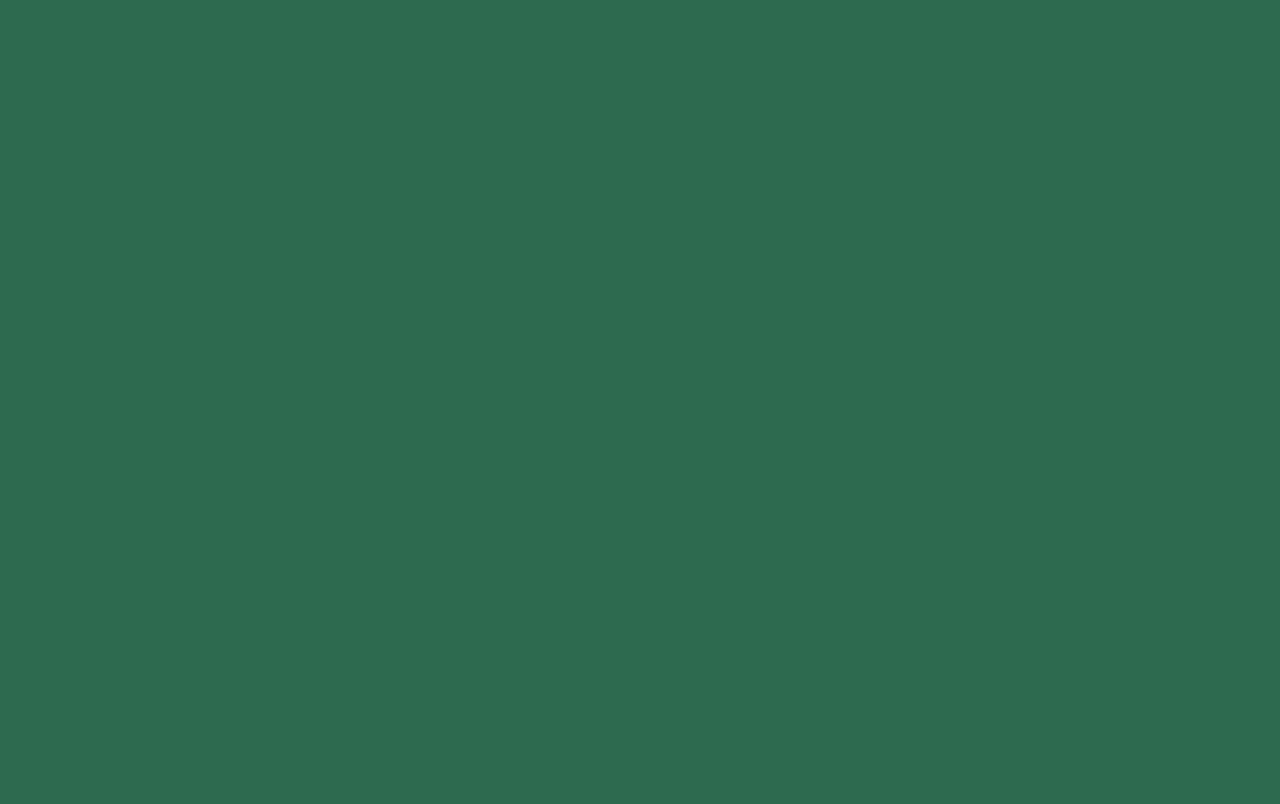
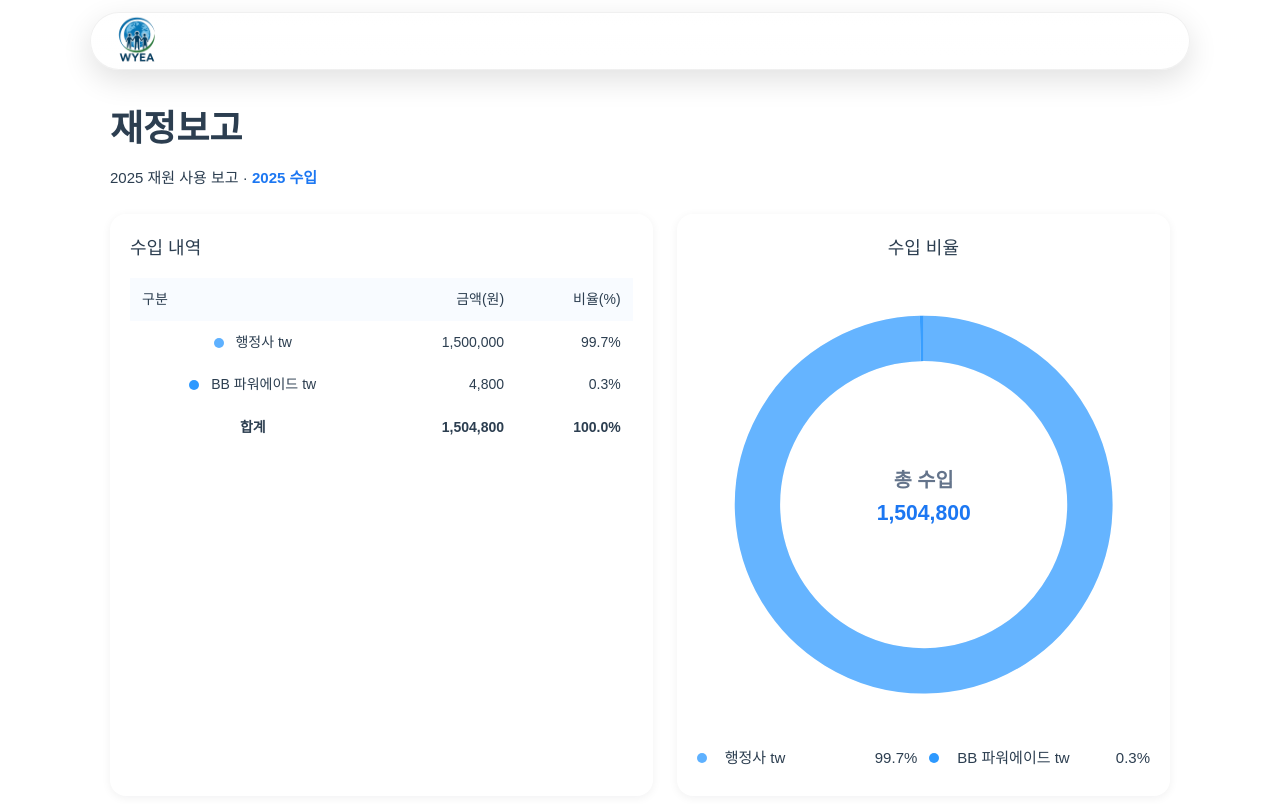
Before and after one commit to wooju8303/WYEA-frontend, a Vue app: page /financialreport in a window 1280 px wide. Before the commit this address had no page. Shown: the top 804 px of the page. Built offline with nearby package versions, Linux system fonts and the light colour scheme; what quasar would draw is missing.

Commit message:
재정보고 페이지 추가

```diff
--- a/src/App.vue
+++ b/src/App.vue
@@ -1,96 +1,164 @@
 <template>
   <div class="app">
-    <!-- 상단 네비게이션 (공통) 헤더 숨김-->
-<!--    <header class="header" id="site-header">-->
-<!--      <div class="logo">MyLogo</div>-->
-<!--      <nav class="nav">-->
-<!--        <RouterLink to="/">Home</RouterLink>-->
-<!--        <RouterLink to="/login">Login</RouterLink>-->
-<!--        <RouterLink to="/register">Register</RouterLink>-->
-<!--      </nav>-->
-<!--    </header>-->
-    <!-- 라우터 페이지 내용 -->
+    <header id="site-header" class="glass-header" :class="{ scrolled: isScrolled }">
+      <div class="inner">
+        <div class="brand">
+          <img src="@/assets/image/wyea-logo.png" alt="WYEA" height="24" />
+        </div>
+        <nav class="nav">
+<!--          <RouterLink to="/">Home</RouterLink>-->
+<!--          <RouterLink to="/about">About</RouterLink>-->
+<!--          <RouterLink to="/blog">Blog</RouterLink>-->
+<!--          <RouterLink to="/guides">Guides</RouterLink>-->
+        </nav>
+        <div class="actions">
+<!--          <RouterLink class="btn ghost" to="/login">Log in</RouterLink>-->
+<!--          <RouterLink class="btn solid" to="/register">Sign up</RouterLink>-->
+        </div>
+      </div>
+    </header>
     <main class="page" >
       <RouterView />
     </main>
   </div>
 </template>
 
+
 <script setup lang="ts">
-import { onMounted, onBeforeUnmount, nextTick } from 'vue'
+import { ref, onMounted, onBeforeUnmount } from 'vue'
 
+const isScrolled = ref(false)
+const onScroll = () => (isScrolled.value = window.scrollY > 6)
 
-function setHeaderVar() {
-  const h = document.getElementById('site-header')?.offsetHeight ?? 64
-  document.documentElement.style.setProperty('--header-h', `${h}px`)
-}
-
-let ro: ResizeObserver | null = null
-
-onMounted(async () => {
-  await nextTick()
-  setHeaderVar()
-
-  // 헤더 높이가 변하면 즉시 CSS 변수 업데이트
-  const headerEl = document.getElementById('site-header')
-  if (headerEl && 'ResizeObserver' in window) {
-    ro = new ResizeObserver(() => setHeaderVar())
-    ro.observe(headerEl)
-  }
-
-  // 윈도 리사이즈 시에도 업데이트
-  window.addEventListener('resize', setHeaderVar)
+onMounted(() => {
+  window.addEventListener('scroll', onScroll, { passive: true })
 })
-
 onBeforeUnmount(() => {
-  window.removeEventListener('resize', setHeaderVar)
-  ro?.disconnect()
-  ro = null
+  window.removeEventListener('scroll', onScroll)
 })
 </script>
 
 <style scoped>
-/* 전역 기본값: 커스텀 변수 미리 정의(경고 방지) */
 :global(:root){
   --header-h: 64px;
 }
 
-/* 레이아웃 기본 */
 .app {
   min-height: 100vh;
   display: flex;
   flex-direction: column;
-  background: #fff;
 }
-:global(html), :global(body), :global(#app) { height: 100%; }
-:global(body) { margin: 0; }
+:global(html), :global(body), :global(#app) { height: 100%; margin: 0; }
 * { box-sizing: border-box; }
 
-/* 헤더 */
-.header {
-  position: fixed; top: 0; left: 0; right: 0;
-  height: 64px; padding: 0 24px;
-  display: flex; align-items: center; justify-content: space-between;
-  border-bottom: 1px solid #eee; background: #fff; z-index: 1000;
+/* ==== Glass Header ==== */
+.glass-header {
+  position: fixed;
+  top: 12px;
+  left: 50%;
+  transform: translateX(-50%);
+  width: min(1100px, calc(100% - 28px));
+  z-index: 1000;
+
+  background: linear-gradient(180deg, rgba(255,255,255,.7), rgba(255,255,255,.6));
+  backdrop-filter: blur(10px) saturate(160%);
+  -webkit-backdrop-filter: blur(10px) saturate(160%);
+
+  border-radius: 999px;
+  border: 1px solid rgba(0,0,0,.06);
+  box-shadow: 0 10px 30px rgba(0,0,0,.12), inset 0 1px 0 rgba(255,255,255,.7);
+  transition: background .25s ease, box-shadow .25s ease;
 }
-.logo { font-weight: 800; font-size: 20px; }
-.nav { display: flex; gap: 20px; }
-.nav a { text-decoration: none; color: #333; font-weight: 500; }
+.glass-header.scrolled {
+  background: rgba(255,255,255,.9);
+  box-shadow: 0 12px 34px rgba(0,0,0,.16), inset 0 1px 0 rgba(255,255,255,.9);
+}
 
-/* 페이지 컨텐츠 (헤더만큼 아래에서 시작)
-.page {
-  position: relative;
-  z-index: 1;
-  padding-top: var(--header-h);
-  min-height: calc(100vh - var(--header-h));
-}*/
+.inner {
+  height: 56px;
+  padding: 0 16px;
+  display: grid;
+  grid-template-columns: auto 1fr auto;
+  align-items: center;
+  gap: 12px;
+}
 
-/* 라우터 뷰가 나오는 메인 영역 */
+.brand {
+  display: flex;
+  align-items: center;
+  gap: 8px;
+  font-weight: 800;
+  color: #0d47a1;
+  text-decoration: none;
+}
+
+.brand img{
+  width: 60px;   /* 원하는 가로 크기 */
+  height: auto;   /* 세로 비율은 자동 */
+}
+
+.nav {
+  display: flex;
+  justify-content: center;
+  gap: 22px;
+}
+.nav a {
+  text-decoration: none;
+  font-weight: 600;
+  color: #1f2937;
+  opacity: .85;
+}
+.nav a.router-link-active {
+  color: #0d47a1;
+  opacity: 1;
+}
+.nav a:hover { opacity: 1; }
+
+.actions {
+  display: flex;
+  gap: 10px;
+}
+
+.btn {
+  height: 34px;
+  padding: 0 14px;
+  border-radius: 999px;
+  font-weight: 600;
+  font-size: 14px;
+  display: inline-flex;
+  align-items: center;
+  justify-content: center;
+  text-decoration: none;
+  transition: all .2s ease;
+}
+.btn.ghost {
+  background: rgba(255,255,255,.6);
+  border: 1px solid rgba(0,0,0,.08);
+  color: #1f2937;
+}
+.btn.ghost:hover { background: rgba(255,255,255,.9); }
+.btn.solid {
+  background: #111;
+  color: #fff;
+  box-shadow: 0 6px 16px rgba(0,0,0,.18);
+}
+.btn.solid:hover {
+  background: #000;
+  box-shadow: 0 8px 20px rgba(0,0,0,.22);
+}
+
+/* Page content */
 .page {
   position: relative;
   z-index: 0;
   min-height: 120vh; /* 충분히 길게 */
-  background: #2d6a4f;
+  background: #fff;
 }
 
+/* 반응형 */
+@media (max-width: 768px) {
+  .glass-header { width: calc(100% - 16px); top: 8px; }
+  .inner { height: 52px; padding: 0 10px; }
+  .nav { display: none; } /* 모바일에선 햄버거로 교체하는 게 일반적 */
+}
 </style>
--- a/src/components/HomeViewPhoto.vue
+++ b/src/components/HomeViewPhoto.vue
@@ -74,6 +74,7 @@ defineProps<{
 
 .section1 {
   font-family: 'PretendardFont', sans-serif;
+  background: #2d6a4f;
 }
 .section1 h1{
   margin-top: 20px;
--- a/src/router/index.js
+++ b/src/router/index.js
@@ -9,6 +9,11 @@ const routerInstance = createRouter({
       path: '/',
       name: 'home',
       component: HomeView,
+    },
+    {
+      path: '/financialreport',
+      name: 'financialreport',
+      component: () => import('../views/FinancialReport.vue'),
     },
     {
       path: '/login',
--- /dev/null
+++ b/src/views/FinancialReport.vue
@@ -0,0 +1,208 @@
+<script setup lang="ts">
+import { computed, ref } from 'vue'
+
+type Item = { label: string; amount: number; color?: string }
+type ItemWithPct = Item & { pct: number }
+
+// 1) 데이터
+const items = ref<Item[]>([
+  { label: '행정사 tw', amount: 1_500_000, color: '#5EB1FF' },
+  { label: 'BB 파워에이드 tw', amount: 4_800, color: '#2D99FF' },
+])
+// #1C77F2 (진한 블루)
+// #2D99FF (중간 블루)
+// #5EB1FF (밝은 블루)
+// #7DC3FF (하늘색 톤)
+// #A6C7F9 (파스텔 블루)
+// #CFE4FF (아주 연한 블루)
+// #525B61 (짙은 차콜)
+// #6B7280 (미디엄 그레이)
+// #9AA9B2 (밝은 그레이)
+// #E2E8F0 (연한 실버톤)
+
+// 2) 합계/비율
+const total = computed(() => items.value.reduce((sum, i) => sum + i.amount, 0))
+const withPct = computed<ItemWithPct[]>(() =>
+  items.value.map((i) => ({
+    ...i,
+    pct: total.value ? (i.amount / total.value) * 100 : 0
+  }))
+)
+
+// 3) 포맷터
+const fmtKRW = (n: number) => new Intl.NumberFormat('ko-KR').format(n)
+const fmtPct = (n: number) => `${n.toFixed(1)}%`
+
+// 4) 아크 유틸
+const polar = (cx: number, cy: number, r: number, angle: number) => {
+  const rad = (angle - 90) * (Math.PI / 180)
+  return { x: cx + r * Math.cos(rad), y: cy + r * Math.sin(rad) }
+}
+const arcPath = (cx: number, cy: number, r: number, start: number, end: number) => {
+  const s = polar(cx, cy, r, end)
+  const e = polar(cx, cy, r, start)
+  const large = end - start <= 180 ? 0 : 1
+  return `M ${s.x} ${s.y} A ${r} ${r} 0 ${large} 0 ${e.x} ${e.y}`
+}
+
+// 5) 도넛 누적각 (0~360)
+const accumAngles = computed<number[]>(() => {
+  const arr = withPct.value
+  const a: number[] = [0]
+  let acc = 0
+  for (const it of arr) {
+    acc += it.pct || 0
+    a.push((acc / 100) * 360)
+  }
+  return a
+})
+
+// 6) 세그먼트(템플릿 타입안정)
+const segments = computed(() =>
+  withPct.value.map((i, idx) => ({
+    item: i,
+    start: accumAngles.value[idx] ?? 0,
+    end: accumAngles.value[idx + 1] ?? 0
+  }))
+)
+
+// 7) 차트 인터랙션 (호버 시 중앙 라벨 변경/강조)
+const hoverIdx = ref<number | null>(null)
+const centerTitle = computed(() =>
+  hoverIdx.value == null ? '총 수입' : segments.value[hoverIdx.value]?.item.label ?? '총 수입'
+)
+
+const centerSub = computed(() => {
+  if (hoverIdx.value == null) return fmtKRW(total.value)
+  const seg = segments.value[hoverIdx.value]
+  return seg ? `${fmtPct(seg.item.pct)} · ${fmtKRW(seg.item.amount)}` : ''
+})
+
+</script>
+
+<template>
+  <section class="section1">
+    <header class="pageHead">
+      <h1>재정보고</h1>
+      <p class="sub">2025 재원 사용 보고 · <span class="accent">2025 수입</span></p>
+    </header>
+
+    <div class="grid">
+      <!-- 표 -->
+      <div class="card">
+        <h2>수입 내역</h2>
+        <table class="tbl" aria-label="2025 수입 내역">
+          <thead>
+          <tr>
+            <th scope="col">구분</th>
+            <th scope="col" class="num">금액(원)</th>
+            <th scope="col" class="num">비율(%)</th>
+          </tr>
+          </thead>
+          <tbody>
+          <tr v-for="i in withPct" :key="i.label">
+            <th scope="row">
+              <span class="dot" :style="{ background: i.color ?? '#999' }" aria-hidden="true" />
+              {{ i.label }}
+            </th>
+            <td class="num">{{ fmtKRW(i.amount) }}</td>
+            <td class="num">{{ fmtPct(i.pct as number) }}</td>
+          </tr>
+          </tbody>
+          <tfoot>
+          <tr>
+            <th scope="row">합계</th>
+            <td class="num">{{ fmtKRW(total) }}</td>
+            <td class="num">100.0%</td>
+          </tr>
+          </tfoot>
+        </table>
+      </div>
+
+      <!-- 도넛 차트 -->
+      <div class="card chartCard">
+        <h2>수입 비율</h2>
+        <svg viewBox="0 0 300 300" role="img" aria-label="수입 비율 도넛 차트">
+          <!-- 도넛 베이스 -->
+          <circle cx="150" cy="150" r="110" class="ring" />
+          <circle cx="150" cy="150" r="75" fill="#fff" />
+
+          <!-- 세그먼트 -->
+          <g>
+            <template v-for="(seg, idx) in segments" :key="seg.item.label">
+              <path
+                :d="arcPath(150,150,110, seg.start, seg.end)"
+                :stroke="seg.item.color ?? '#999'"
+                :stroke-width="hoverIdx === idx ? 40 : 30"
+                fill="none"
+                class="seg"
+                @mouseenter="hoverIdx = idx"
+                @mouseleave="hoverIdx = null"
+              />
+            </template>
+          </g>
+
+          <!-- 중앙 라벨 -->
+          <text x="150" y="138" text-anchor="middle" class="centerTitle">
+            {{ centerTitle }}
+          </text>
+          <text x="150" y="160" text-anchor="middle" class="centerSub">
+            {{ centerSub }}
+          </text>
+        </svg>
+
+        <ul class="legend">
+          <li v-for="(i, idx) in withPct" :key="i.label" :class="{ active: hoverIdx === idx }"
+              @mouseenter="hoverIdx = idx" @mouseleave="hoverIdx = null">
+            <span class="swatch" :style="{ background: i.color ?? '#999' }" />
+            <span class="name">{{ i.label }}</span>
+            <span class="val">{{ fmtPct(i.pct as number) }}</span>
+          </li>
+        </ul>
+      </div>
+    </div>
+  </section>
+</template>
+
+<style scoped>
+:root { --bg:#ffffff; --ink:#0f172a; --muted:#667085; --line:#e7eef7; }
+.section1 { max-width: 1100px; margin: 40px auto; padding: 0 20px; }
+.pageHead h1 {
+  font-size: 36px;
+  margin: 100px 0 8px;
+  font-weight: 700;
+}
+.pageHead .sub { color: var(--muted); margin: 0 0 24px; }
+.pageHead .accent { color:#1C77F2; font-weight:600; }
+
+.grid { display: grid; grid-template-columns: 1.1fr 1fr; gap: 24px; }
+.card { background: var(--bg); border: 1px solid var(--line); border-radius: 16px; padding: 20px; box-shadow: 0 2px 10px rgba(15,23,42,.06); }
+.card h2 {
+  margin: 0 0 16px;
+  font-size: 18px;
+  font-weight: 500;
+}
+
+.tbl { width: 100%; border-collapse: collapse; font-size: 14px; }
+.tbl th, .tbl td { padding: 10px 12px; border-bottom: 1px solid var(--line); }
+.tbl thead th { background: #f8fbff; text-align: left; }
+.tbl .num { text-align: right; font-variant-numeric: tabular-nums; }
+.tbl tfoot th, .tbl tfoot td { font-weight: 700; }
+.dot { display:inline-block; width:10px; height:10px; border-radius:50%; margin-right:8px; vertical-align:middle; }
+
+.chartCard { display:flex; flex-direction: column; align-items:center; }
+.ring { fill: none; stroke: #f1f5f9; stroke-width: 30; }
+
+.seg { cursor: pointer; transition: stroke-width .18s ease, opacity .18s ease; opacity: .95; }
+
+.legend { list-style: none; display:grid; grid-template-columns: 1fr 1fr; gap: 8px 12px; padding: 0; margin: 8px 0 0; width:100%; }
+.legend li { display:flex; align-items:center; justify-content:space-between; gap:10px; border-bottom:1px dashed var(--line); padding:6px 0; transition: color .15s ease; }
+.legend li.active .name { color: #0f172a; font-weight: 600; }
+.legend .swatch { width:10px; height:10px; border-radius:50%; }
+.legend .name { flex:1; margin-left:8px; color: var(--muted); }
+.legend .val { font-variant-numeric: tabular-nums; }
+
+.centerTitle { font-size: 13px; font-weight: 600; fill: #64748b; }
+.centerSub { font-size: 14px; font-weight: 700; fill: #1C77F2; }
+@media (max-width: 900px) { .grid { grid-template-columns: 1fr; } }
+</style>
--- a/src/views/HomeView.vue
+++ b/src/views/HomeView.vue
@@ -96,7 +96,7 @@ onMounted(async () => {
   const headerH = parseFloat(rootStyles.getPropertyValue('--header-h')) || 64
 
   const HIDE_AT = 0.8
-  const SHOW_AT = 0.8
+  const SHOW_AT = 0.7
 
   await nextTick() // DOM 렌더 보장
 
@@ -403,6 +403,7 @@ body {
   animation-delay: .10s;
   user-select: none;
   -webkit-user-drag: none;
+  margin-top: 50px;
 }
 
 .section1-div1 h3 {
@@ -469,7 +470,6 @@ body {
 
 .section1-div3 {
   margin-top: 60px;
-  margin-bottom: 160px;
 }
 @media (max-width: 1024px) {
   .section1-div3 {
```
Also changed, not shown: src/assets/image/wyea-logo-home.png (added).
